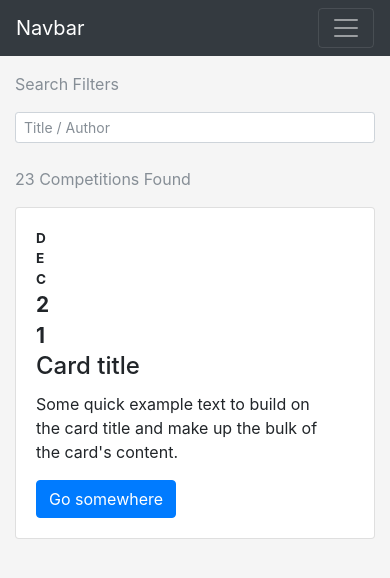
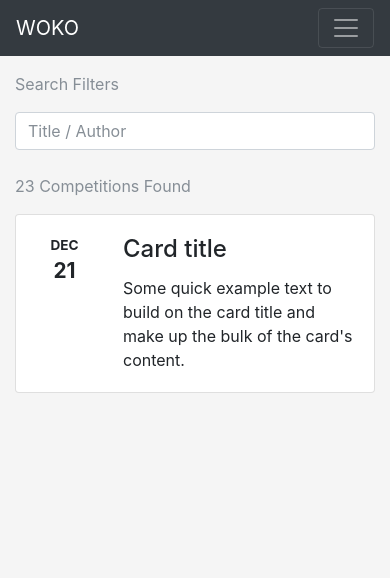
Before and after one commit to naseelemak/WOKO, a PHP site: page /competitions.php in a window 390 px wide. Shown: the top 578 px of the page. Run offline with PHP 8.4, Linux system fonts and the light colour scheme.

Commit message:
Changed responsive settings. Accommodates smaller screens now.

```diff
--- a/assets/css/style.css
+++ b/assets/css/style.css
@@ -1,5 +1,9 @@
 body {
     background-color: #f5f5f5;
+}
+
+.card-date {
+    width: 71px;
 }
 
 .card-date > p {
--- a/competitions.php
+++ b/competitions.php
@@ -12,7 +12,7 @@ include 'misc/header.php';
             <p class="text-muted">Search Filters</p>
 
             <!-- Search field -->
-            <input class="form-control form-control-sm" type="text" placeholder="Title / Author">
+            <input class="form-control form-control" type="text" placeholder="Title / Author">
         </div>
 
         <!-- Competition Cards -->
@@ -21,14 +21,13 @@ include 'misc/header.php';
             <div class="card">
                 <div class="card-body">
                     <div class="row">
-                        <div class="col-1 card-date">
+                        <div class="col-3 col-sm-2 card-date">
                             <p class="card-date-month"><strong>DEC</strong></p>
                             <p class="card-date-day"><strong>21</strong></p>
                         </div>
-                        <div class="col-11">
+                        <div class="col-9 col-sm-10">
                             <h4 class="card-title">Card title</h4>
                             <p class="card-text">Some quick example text to build on the card title and make up the bulk of the card's content.</p>
-                            <a href="#" class="btn btn-primary">Go somewhere</a>
                         </div>
                     </div>
                 </div>
--- a/misc/header.php
+++ b/misc/header.php
@@ -20,7 +20,7 @@
 
     <nav class="navbar navbar-expand-lg navbar-dark bg-dark">
         <div class="container">
-            <a class="navbar-brand mr-5" href="#">Navbar</a>
+            <a class="navbar-brand mr-5" href="#">WOKO</a>
             <button class="navbar-toggler" type="button" data-toggle="collapse" data-target="#navbarSupportedContent" aria-controls="navbarSupportedContent" aria-expanded="false" aria-label="Toggle navigation">
                     <span class="navbar-toggler-icon"></span>
                 </button>
```
